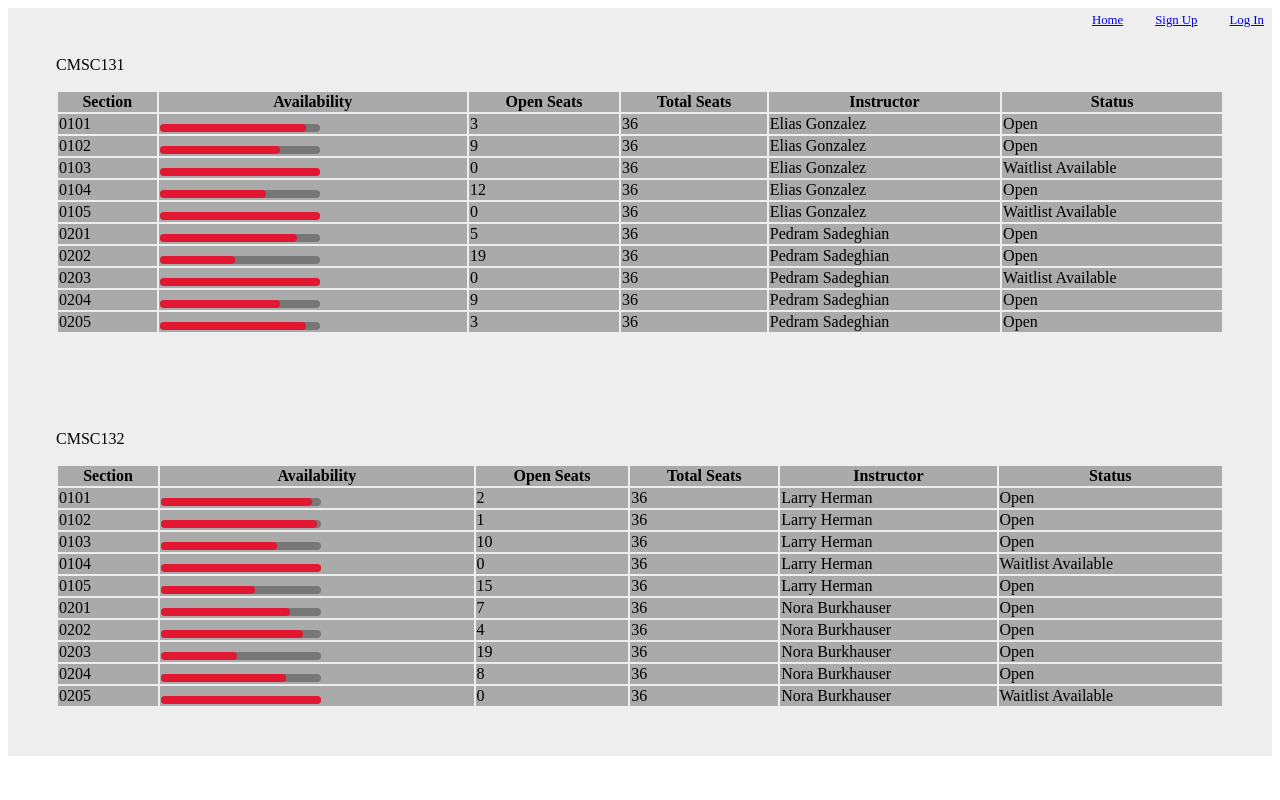
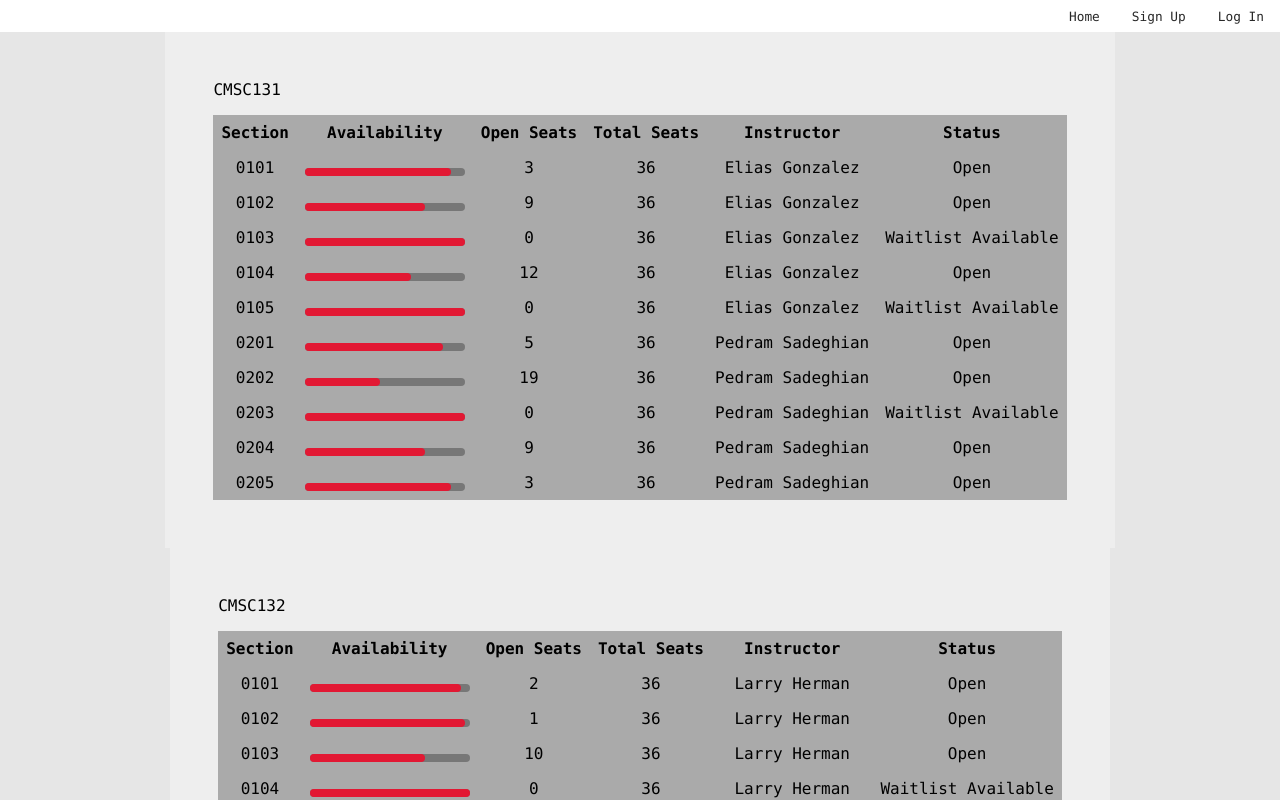
Before and after one commit to DaDevFox/testudo-tracker, a Next.js app: page /track in a window 1280 px wide. Shown: the top 800 px of the page. Built offline with nearby package versions, Linux system fonts and the light colour scheme.

Commit message:
made table look prettier

```diff
--- a/src/pages/track.js
+++ b/src/pages/track.js
@@ -1,6 +1,7 @@
 import styles from "@/styles/track-page.css";
 import Navbar from "@/components/Navbar";
 import { useState } from "react";
+import "@/styles/globals.css";
 
 export default function Track(props) {
   const CMSC131sections = [
@@ -196,14 +197,14 @@ export default function Track(props) {
     <main className="main">
       <Navbar />
       <Course course="CMSC131">
-        <table>
+        <table className="table">
           <Header />
           {CMSC131section_num}
         </table>
       </Course>
 
       <Course course="CMSC132">
-        <table>
+        <table className="table">
           <Header />
           {CMSC132section_num}
         </table>
--- a/src/styles/track-page.css
+++ b/src/styles/track-page.css
@@ -1,10 +1,10 @@
-.main {
+/* .main {
   display: flex;
   flex-direction: column;
   align-items: left;
   padding: rem;
   min-height: 100vh;
-}
+} */
 
 .course {
   display: flex;
@@ -17,29 +17,34 @@
   padding-bottom: 1rem;
 }
 
+.table {
+  /* border: 2px solid black; */
+  border-collapse: collapse;
+}
+
 .row {
   background-color: #aaa;
-  border: 2px solid;
-  border-bottom: 0;
+  text-align: center;
 }
 
-.row div {
-  display: flex;
-  padding: 1rem;
+.row td {
+  /* border: 2px solid black; */
+  padding: 0.5rem;
 }
 
 .headerRow {
   padding: 1rem;
   background-color: #aaa;
-  border: 2px solid;
-  border-bottom: 0;
-  box-sizing: border-box;
   font-weight: 900;
 }
+.headerRow th {
+  /* border: 2px solid black; */
+  padding: 0.5rem;
+}
 
-.row:last-child {
+/* .row:last-child {
   border-bottom: 2px solid;
-}
+} */
 
 .progressBar {
   -webkit-appearance: none;
```
